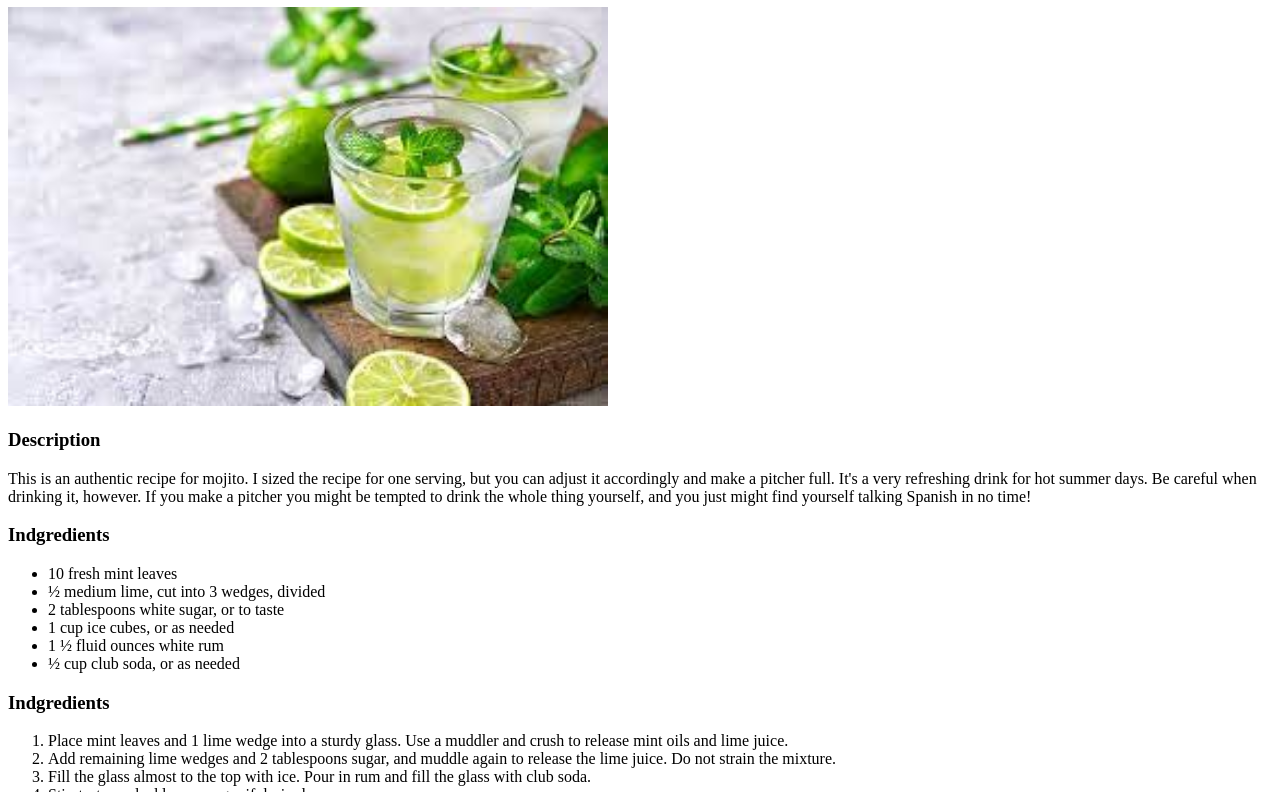
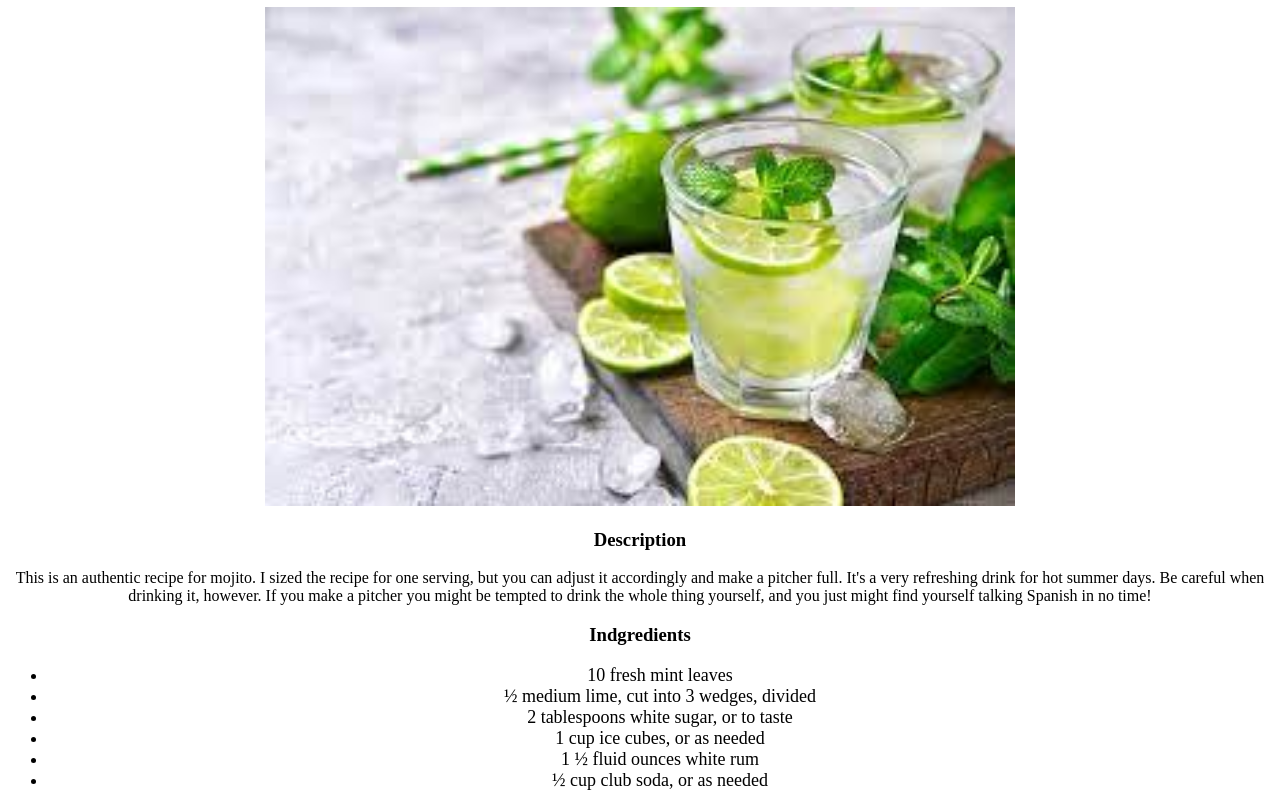
Before and after one commit to jacobmrivera/odin-recipes, a plain HTML site: page recipes/mojito.html in a window 1280 px wide. Shown: the part 73-865 px from the top of the page. Drawn offline with Linux system fonts and the light colour scheme.

Commit message:
Create a style css page to apply to every webpage

```diff
--- a/recipes/mojito.html
+++ b/recipes/mojito.html
@@ -2,14 +2,15 @@
 <html lang="en">
     <head>
         <meta charset="UTF-8">
+        <title>The Real Mojito</title>
+        <link rel="stylesheet" href="../styles/webPageStyles.css">
 
-        <title>The Real Mojito</title>
     </head>
 
     <body>
         <h1>The Real Mojito</h1>
 
-        <p><img src="../images/mojito.jpeg" alt = "The Real Mojito" width="600"></p>
+        <p><img class = "image" src="../images/mojito.jpeg" alt = "The Real Mojito" ></p>
 
         <h3>Description</h3>
 
@@ -27,7 +28,7 @@
             <li>½ cup club soda, or as needed</li>
         </ul>
 
-        <h3>Indgredients</h3>
+        <h3>Directions</h3>
 
         <ol>
             <li>Place mint leaves and 1 lime wedge into a sturdy glass. Use a muddler and crush to release mint oils and lime juice.</li>
--- /dev/null
+++ b/styles/webPageStyles.css
@@ -0,0 +1,29 @@
+h1{
+    text-align: center;
+    background-color: cornflowerblue;
+    color: black;
+}
+
+h3{
+    text-align: center;
+}
+
+p{
+    text-align: center;
+}
+
+ol{
+    font-size: large;
+    text-align: center;
+}
+
+ul{
+    font-size:large;
+    text-align: center;
+
+}
+
+.image{
+    width:750px;
+    height:auto;
+}
```
Also changed, not shown: index.html (+1 -0 lines), recipes/bananaBread.html (+4 -3 lines), recipes/buttermilkPancakes.html (+4 -3 lines).
